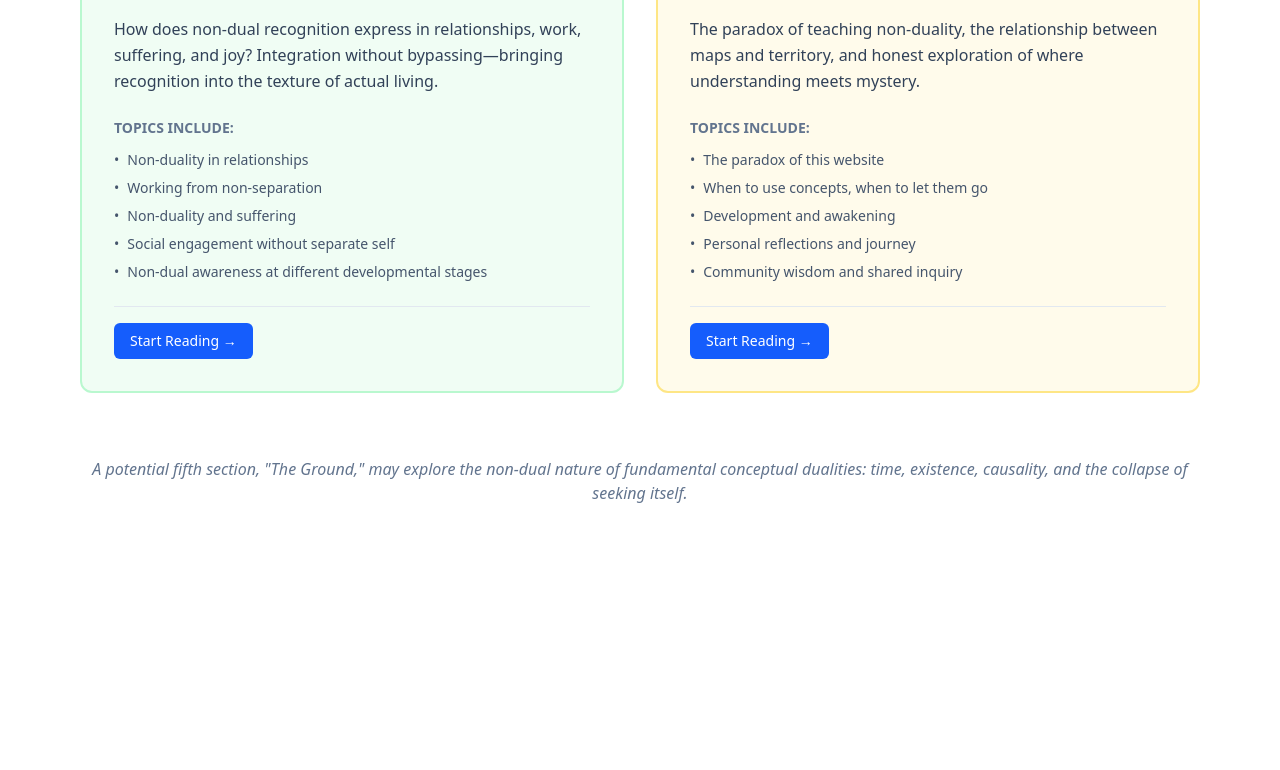
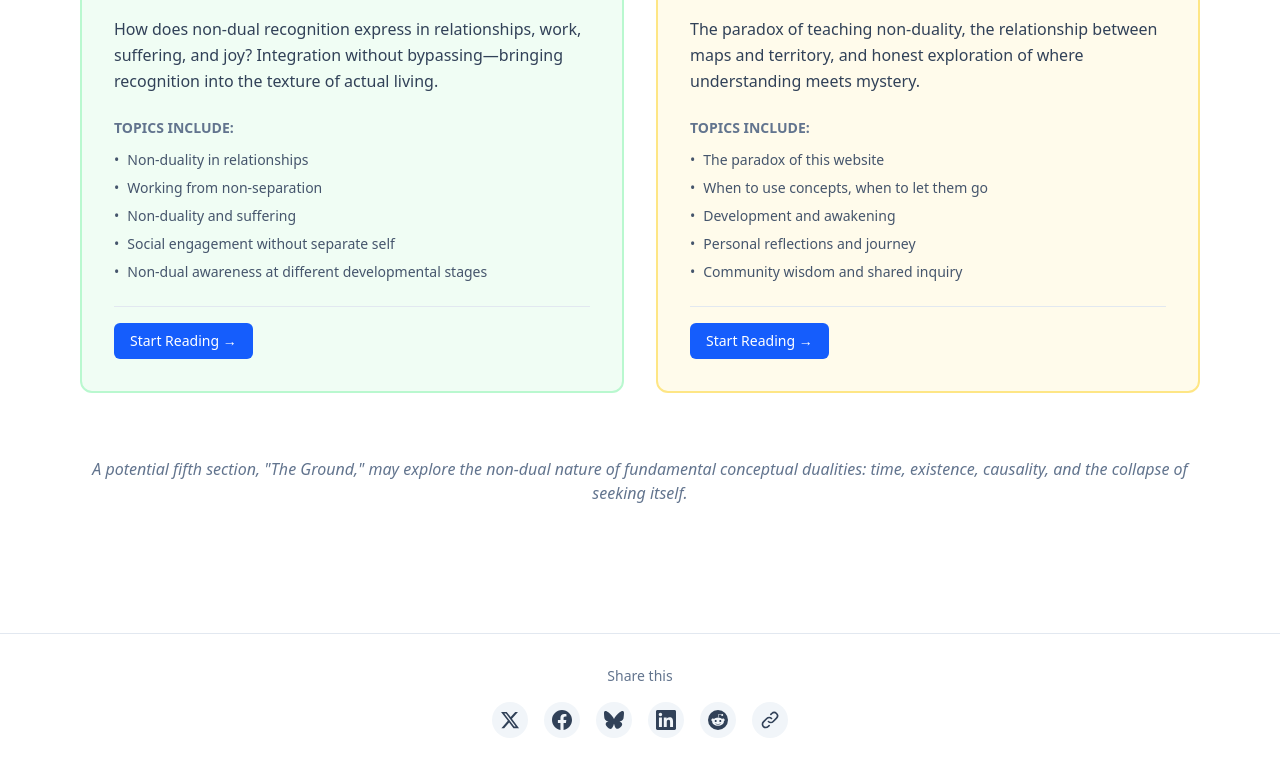
Before and after one commit to BjornKennethHolmstrom/Nondualize, a SvelteKit app: page /guides in a window 1280 px wide. Shown: the part 1047-1817 px from the top of the page. Before the commit the page ends 1616 px from the top, so only its background shows below. Built offline with nearby package versions, Linux system fonts and the light colour scheme.

Commit message:
Add ShareButtons

```diff
--- /dev/null
+++ b/src/lib/components/ShareButtons.svelte
@@ -0,0 +1,176 @@
+<!-- src/lib/components/ShareButtons.svelte -->
+<script lang="ts">
+  import { page } from '$app/stores';
+  import { language } from '$lib/stores/languageStore';
+
+  // Props with defaults
+  export let title = '';
+  export let description = '';
+
+  $: currentLanguage = $language;
+
+  // Get the current URL
+  $: url = typeof window !== 'undefined' ? window.location.href : '';
+
+  // Fallback title and description based on language
+  $: defaultTitle = currentLanguage === 'en'
+    ? 'Nondualize - Exploring Non-Dual Awareness'
+    : 'Nondualize - Utforska Icke-dual Medvetenhet';
+
+  $: defaultDescription = currentLanguage === 'en'
+    ? 'Free, open resource for exploring non-dual awareness through understanding and direct recognition.'
+    : 'Gratis, öppen resurs för att utforska icke-dual medvetenhet genom förståelse och direkt igenkänning.';
+
+  $: shareTitle = title || defaultTitle;
+  $: shareDescription = description || defaultDescription;
+
+  // Social share URLs
+  $: twitterUrl = `https://twitter.com/intent/tweet?url=${encodeURIComponent(url)}&text=${encodeURIComponent(shareTitle)}`;
+  $: facebookUrl = `https://www.facebook.com/sharer/sharer.php?u=${encodeURIComponent(url)}`;
+  $: blueskyUrl = `https://bsky.app/intent/compose?text=${encodeURIComponent(shareTitle + '\n' + url)}`;
+  $: linkedinUrl = `https://www.linkedin.com/sharing/share-offsite/?url=${encodeURIComponent(url)}`;
+  $: redditUrl = `https://reddit.com/submit?url=${encodeURIComponent(url)}&title=${encodeURIComponent(shareTitle)}`;
+
+  // Copy URL functionality
+  let copied = false;
+  const copyUrl = async () => {
+    try {
+      await navigator.clipboard.writeText(url);
+      copied = true;
+      setTimeout(() => copied = false, 2000);
+    } catch (err) {
+      console.error('Failed to copy URL:', err);
+    }
+  };
+
+  const labels = {
+    share: {
+      en: 'Share this',
+      sv: 'Dela detta'
+    },
+    copied: {
+      en: 'Copied!',
+      sv: 'Kopierad!'
+    },
+    copyLink: {
+      en: 'Copy link',
+      sv: 'Kopiera länk'
+    },
+    twitter: {
+      en: 'Share on Twitter/X',
+      sv: 'Dela på Twitter/X'
+    },
+    facebook: {
+      en: 'Share on Facebook',
+      sv: 'Dela på Facebook'
+    },
+    bluesky: {
+      en: 'Share on Bluesky',
+      sv: 'Dela på Bluesky'
+    },
+    linkedin: {
+      en: 'Share on LinkedIn',
+      sv: 'Dela på LinkedIn'
+    },
+    reddit: {
+      en: 'Share on Reddit',
+      sv: 'Dela på Reddit'
+    }
+  };
+</script>
+
+<div class="flex flex-col items-center space-y-4 py-8 border-t border-slate-200 dark:border-slate-700">
+  <p class="text-sm font-medium text-slate-500 dark:text-slate-400">
+    {labels.share[currentLanguage]}
+  </p>
+
+  <div class="flex space-x-4">
+    <!-- Twitter/X -->
+    <a
+      href={twitterUrl}
+      target="_blank"
+      rel="noopener noreferrer"
+      class="p-2 rounded-full bg-slate-100 dark:bg-slate-800 hover:bg-slate-200 dark:hover:bg-slate-700 transition-colors text-slate-700 dark:text-slate-300"
+      title={labels.twitter[currentLanguage]}
+      aria-label={labels.twitter[currentLanguage]}
+    >
+      <svg class="w-5 h-5" fill="currentColor" viewBox="0 0 24 24">
+        <path d="M18.244 2.25h3.308l-7.227 8.26 8.502 11.24H16.17l-5.214-6.817L4.99 21.75H1.68l7.73-8.835L1.254 2.25H8.08l4.713 6.231zm-1.161 17.52h1.833L7.084 4.126H5.117z"/>
+      </svg>
+    </a>
+
+    <!-- Facebook -->
+    <a
+      href={facebookUrl}
+      target="_blank"
+      rel="noopener noreferrer"
+      class="p-2 rounded-full bg-slate-100 dark:bg-slate-800 hover:bg-slate-200 dark:hover:bg-slate-700 transition-colors text-slate-700 dark:text-slate-300"
+      title={labels.facebook[currentLanguage]}
+      aria-label={labels.facebook[currentLanguage]}
+    >
+      <svg class="w-5 h-5" fill="currentColor" viewBox="0 0 24 24">
+        <path d="M24 12.073c0-6.627-5.373-12-12-12s-12 5.373-12 12c0 5.99 4.388 10.954 10.125 11.854v-8.385H7.078v-3.47h3.047V9.43c0-3.007 1.792-4.669 4.533-4.669 1.312 0 2.686.235 2.686.235v2.953H15.83c-1.491 0-1.956.925-1.956 1.874v2.25h3.328l-.532 3.47h-2.796v8.385C19.612 23.027 24 18.062 24 12.073z"/>
+      </svg>
+    </a>
+
+    <!-- Bluesky -->
+    <a
+      href={blueskyUrl}
+      target="_blank"
+      rel="noopener noreferrer"
+      class="p-2 rounded-full bg-slate-100 dark:bg-slate-800 hover:bg-slate-200 dark:hover:bg-slate-700 transition-colors text-slate-700 dark:text-slate-300"
+      title={labels.bluesky[currentLanguage]}
+      aria-label={labels.bluesky[currentLanguage]}
+    >
+      <svg class="w-5 h-5" viewBox="0 0 24 24" fill="currentColor">
+        <path d="M12 10.8c-1.087-2.114-4.046-6.053-6.798-7.995C2.566.944 1.561 1.266.902 1.565.139 1.908 0 3.08 0 3.768c0 .69.378 5.65.624 6.479.815 2.736 3.713 3.66 6.383 3.364.136-.02.275-.039.415-.056-.138.022-.276.04-.415.056-3.912.58-7.387 2.005-2.83 7.078 5.013 5.19 6.87-1.113 7.823-4.308.953 3.195 2.05 9.271 7.733 4.308 4.267-4.308 1.172-6.498-2.74-7.078a8.741 8.741 0 0 1-.415-.056c.14.017.279.036.415.056 2.67.297 5.568-.628 6.383-3.364.246-.828.624-5.79.624-6.478 0-.69-.139-1.861-.902-2.206-.659-.298-1.664-.62-4.3 1.24C16.046 4.748 13.087 8.687 12 10.8Z"/>
+      </svg>
+    </a>
+
+    <!-- LinkedIn -->
+    <a
+      href={linkedinUrl}
+      target="_blank"
+      rel="noopener noreferrer"
+      class="p-2 rounded-full bg-slate-100 dark:bg-slate-800 hover:bg-slate-200 dark:hover:bg-slate-700 transition-colors text-slate-700 dark:text-slate-300"
+      title={labels.linkedin[currentLanguage]}
+      aria-label={labels.linkedin[currentLanguage]}
+    >
+      <svg class="w-5 h-5" fill="currentColor" viewBox="0 0 24 24">
+        <path d="M20.447 20.452h-3.554v-5.569c0-1.328-.027-3.037-1.852-3.037-1.853 0-2.136 1.445-2.136 2.939v5.667H9.351V9h3.414v1.561h.046c.477-.9 1.637-1.85 3.37-1.85 3.601 0 4.267 2.37 4.267 5.455v6.286zM5.337 7.433c-1.144 0-2.063-.926-2.063-2.065 0-1.138.92-2.063 2.063-2.063 1.14 0 2.064.925 2.064 2.063 0 1.139-.925 2.065-2.064 2.065zm1.782 13.019H3.555V9h3.564v11.452zM22.225 0H1.771C.792 0 0 .774 0 1.729v20.542C0 23.227.792 24 1.771 24h20.451C23.2 24 24 23.227 24 22.271V1.729C24 .774 23.2 0 22.222 0h.003z"/>
+      </svg>
+    </a>
+
+    <!-- Reddit -->
+    <a
+      href={redditUrl}
+      target="_blank"
+      rel="noopener noreferrer"
+      class="p-2 rounded-full bg-slate-100 dark:bg-slate-800 hover:bg-slate-200 dark:hover:bg-slate-700 transition-colors text-slate-700 dark:text-slate-300"
+      title={labels.reddit[currentLanguage]}
+      aria-label={labels.reddit[currentLanguage]}
+    >
+      <svg class="w-5 h-5" fill="currentColor" viewBox="0 0 24 24">
+        <path d="M12 0A12 12 0 0 0 0 12a12 12 0 0 0 12 12 12 12 0 0 0 12-12A12 12 0 0 0 12 0zm5.01 4.744c.688 0 1.25.561 1.25 1.249a1.25 1.25 0 0 1-2.498.056l-2.597-.547-.8 3.747c1.824.07 3.48.632 4.674 1.488.308-.309.73-.491 1.207-.491.968 0 1.754.786 1.754 1.754 0 .716-.435 1.333-1.01 1.614a3.111 3.111 0 0 1 .042.52c0 2.694-3.13 4.87-7.004 4.87-3.874 0-7.004-2.176-7.004-4.87 0-.183.015-.366.043-.534A1.748 1.748 0 0 1 4.028 12c0-.968.786-1.754 1.754-1.754.463 0 .898.196 1.207.49 1.207-.883 2.878-1.43 4.744-1.487l.885-4.182a.342.342 0 0 1 .14-.197.35.35 0 0 1 .238-.042l2.906.617a1.214 1.214 0 0 1 1.108-.701zM9.25 12C8.561 12 8 12.562 8 13.25c0 .687.561 1.248 1.25 1.248.687 0 1.248-.561 1.248-1.249 0-.688-.561-1.249-1.249-1.249zm5.5 0c-.687 0-1.248.561-1.248 1.25 0 .687.561 1.248 1.249 1.248.688 0 1.249-.561 1.249-1.249 0-.687-.562-1.249-1.25-1.249zm-5.466 3.99a.327.327 0 0 0-.231.094.33.33 0 0 0 0 .463c.842.842 2.484.913 2.961.913.477 0 2.105-.056 2.961-.913a.361.361 0 0 0 .029-.463.33.33 0 0 0-.464 0c-.547.533-1.684.73-2.512.73-.828 0-1.979-.196-2.512-.73a.326.326 0 0 0-.232-.095z"/>
+      </svg>
+    </a>
+
+    <!-- Copy Link -->
+    <button
+      on:click={copyUrl}
+      class="p-2 rounded-full bg-slate-100 dark:bg-slate-800 hover:bg-slate-200 dark:hover:bg-slate-700 transition-colors relative group text-slate-700 dark:text-slate-300"
+      title={labels.copyLink[currentLanguage]}
+      aria-label={labels.copyLink[currentLanguage]}
+    >
+      <svg class="w-5 h-5" fill="none" stroke="currentColor" viewBox="0 0 24 24">
+        <path stroke-linecap="round" stroke-linejoin="round" stroke-width="2" d="M13.828 10.172a4 4 0 00-5.656 0l-4 4a4 4 0 105.656 5.656l1.102-1.101m-.758-4.899a4 4 0 005.656 0l4-4a4 4 0 00-5.656-5.656l-1.1 1.1"/>
+      </svg>
+
+      {#if copied}
+        <span class="absolute -top-8 left-1/2 transform -translate-x-1/2 bg-slate-700 dark:bg-slate-300 text-white dark:text-slate-900 text-sm py-1 px-2 rounded whitespace-nowrap">
+          {labels.copied[currentLanguage]}
+        </span>
+      {/if}
+    </button>
+  </div>
+</div>
--- a/src/routes/guides/+page.svelte
+++ b/src/routes/guides/+page.svelte
@@ -3,6 +3,7 @@
   import { fade } from 'svelte/transition';
   import { language } from '$lib/stores/languageStore';
   import { base } from '$app/paths';
+  import ShareButtons from '$lib/components/ShareButtons.svelte';
 
   $: currentLanguage = $language;
 
@@ -154,6 +155,10 @@
   $: description = currentLanguage === 'en'
     ? 'Explore non-dual awareness through intellectual frameworks, direct pointers, and practical integration.'
     : 'Utforska icke-dual medvetenhet genom intellektuella ramverk, direkta pekare och praktisk integration.';
+
+  $: pageTitle = currentLanguage === 'en'
+    ? 'Explore Non-Duality - Nondualize Guides'
+    : 'Utforska Icke-dualitet - Nondualize Guider';
 </script>
 
 <svelte:head>
@@ -263,3 +268,7 @@
     </div>
   </div>
 </div>
+
+<div class="mt-16">
+  <ShareButtons title={pageTitle} />
+</div>
--- a/src/routes/guides/[slug]/+page.svelte
+++ b/src/routes/guides/[slug]/+page.svelte
@@ -15,6 +15,7 @@
     getItemByPath
   } from '$lib/stores/nondualityGuideStore';
   import { afterNavigate } from '$app/navigation';
+  import ShareButtons from '$lib/components/ShareButtons.svelte';
 
   // Import all markdown files at build time
   const enModules = import.meta.glob('../../../content/guides/nonduality/en/*.md');
@@ -271,6 +272,12 @@
             <div class="prose-custom">
               <svelte:component this={ContentComponent} />
             </div>
+
+            <!-- Share Buttons -->
+            <ShareButtons
+              title={itemTitle}
+              description={currentItem?.description || ''}
+            />
           {:else}
             <div class="bg-slate-50 dark:bg-slate-800 p-8 rounded-lg text-center">
               <p class="text-lg text-slate-600 dark:text-slate-400 mb-4">{t.comingSoon}</p>
```
